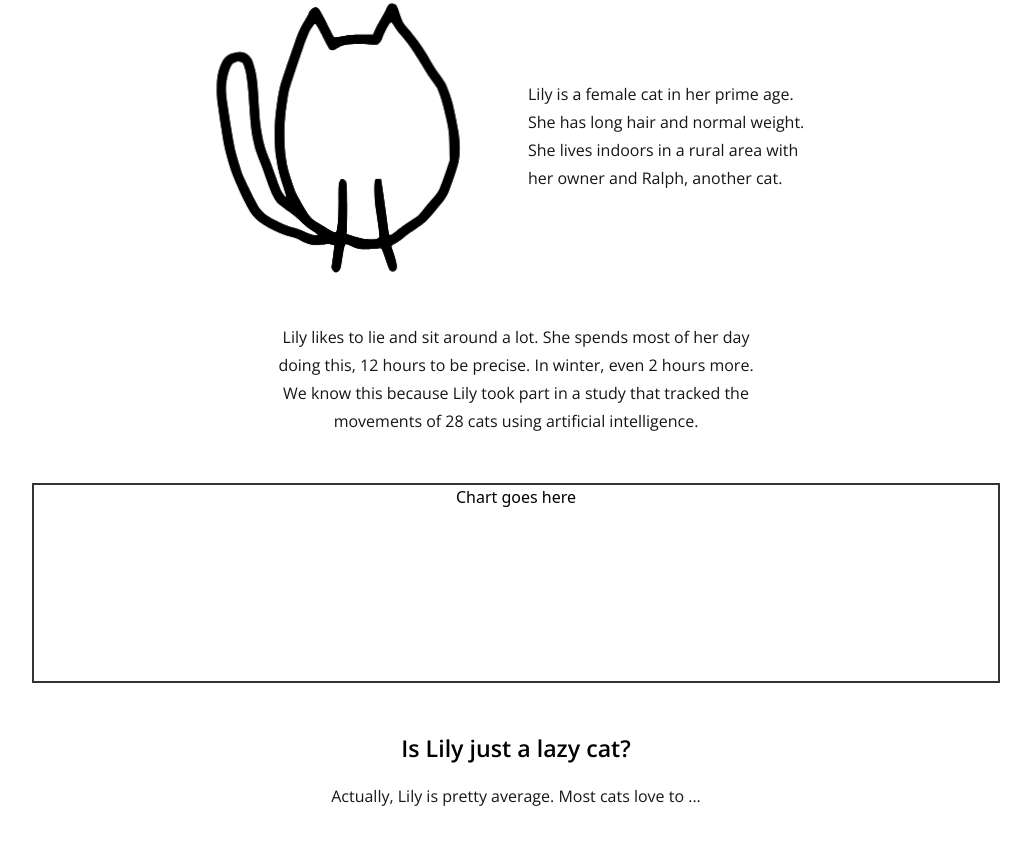
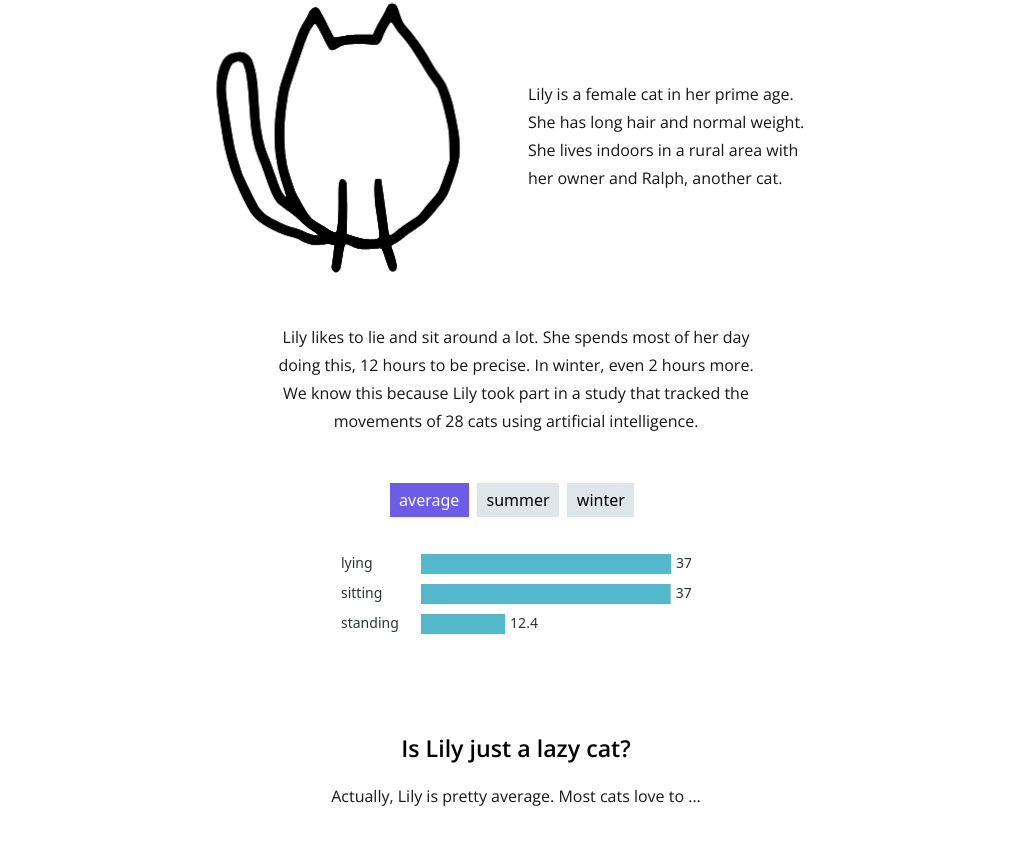
Before and after one commit to Lisa-Ho/lazy-cats, a SvelteKit app: page / in a window 1280 px wide. Shown: the part 417-1262 px from the top of the page, without its empty margins (124-1155 px from the left). Built offline with nearby package versions, Linux system fonts and the light colour scheme.

Commit message:
started bar chart

```diff
--- a/src/App.svelte
+++ b/src/App.svelte
@@ -3,6 +3,7 @@
     import Hero from "./components/Hero.svelte";
     import Intro from "./components/Intro.svelte";
     import cats from "./assets/cats.json";
+
 </script>
 
 
@@ -12,7 +13,7 @@
     </section>
 
     <section>
-        <Intro />
+        <Intro {cats} />
     </section>
 
     <section>
--- /dev/null
+++ b/src/components/BarChart.svelte
@@ -0,0 +1,95 @@
+<script>
+    export let cats = [];
+    let season = "average"; // toggle state
+
+    // filter for Lily and reformat data
+    const poses = ["sitting", "lying", "standing"];
+    $: cat =
+        Array.isArray(cats) && cats.length
+            ? poses.map((pose) => {
+                  const baseKey = `prop_${pose}`;
+                  const cat = cats.filter((d) => d.cat_name === "Lily")[0];
+                  return {
+                      pose,
+                      average: cat[baseKey] ?? null,
+                      summer: cat[`${baseKey}_summer`] ?? null,
+                      winter: cat[`${baseKey}_winter`] ?? null,
+                  };
+              })
+            : [];
+
+    $: sortedData = cat
+        .map((d) => ({ pose: d.pose, value: d[season] }))
+        .sort((a, b) => b.value - a.value);
+
+    $: console.log(sortedData);
+
+    const chartWidth = 350;
+    const barHeight = 30;
+    $: maxValue = Math.max(...sortedData.map((d) => d.value));
+</script>
+
+<div class="chart-container" id="bar-chart">
+    <div class="toggle">
+        {#each ["average", "summer", "winter"] as s}
+            <button class:active={season === s} on:click={() => (season = s)}>
+                {s}
+            </button>
+        {/each}
+    </div>
+    <svg width={chartWidth} height={sortedData.length * barHeight + 10}>
+        {#each sortedData as { pose, value }, i}
+            <g transform={`translate(0, ${i * barHeight})`}>
+                <text x="0" y={barHeight / 2} class="label">{pose}</text>
+                <rect
+                    x="80"
+                    y="5"
+                    height={barHeight - 10}
+                    width={(value / maxValue) * (chartWidth - 100)}
+                    fill="#53B8CC"
+                />
+                <text
+                    x={(value / maxValue) * (chartWidth - 100) + 85}
+                    y={barHeight / 2}
+                    class="label"
+                >
+                    {value.toFixed(1)}
+                </text>
+            </g>
+        {/each}
+    </svg>
+</div>
+
+<!-- border: 1px solid #333; -->
+
+<style>
+    #bar-chart {
+        height: 200px;
+        width: 100%;
+        min-width: 300px;
+        align-items: center;
+        display: flex;
+        flex-direction: column;
+        gap: 1rem;
+    }
+
+    .toggle {
+        margin-bottom: 1rem;
+    }
+    .toggle button {
+        margin-right: 0.5rem;
+        padding: 0.3rem 0.6rem;
+        border: none;
+        background-color: #dfe6e9;
+        cursor: pointer;
+    }
+    .toggle button.active {
+        background-color: #6c5ce7;
+        color: white;
+    }
+    .label {
+        font-size: 14px;
+        dominant-baseline: middle;
+        fill: #2d3436;
+    }
+</style>
--- a/src/components/Beeswarm.svelte
+++ b/src/components/Beeswarm.svelte
@@ -81,8 +81,6 @@
         tooltipX = event.clientX - containerRect.left + 10; // offset for visibility
         tooltipY = event.clientY - containerRect.top + 10;
     }
-
-    $: console.log(tooltipX, tooltipY)
 </script>
 
 <div
--- a/src/components/Intro.svelte
+++ b/src/components/Intro.svelte
@@ -1,6 +1,8 @@
 <script>
-    let svgWidth = 500;
+    import BarChart from "./BarChart.svelte";
+    export let cats;
 </script>
+
 
 <div class="section-wrapper">
     <div class="content-container-column">
@@ -49,7 +51,9 @@
             </p>
         </div>
     </div>
-    <div class="chart-container">Chart goes here</div>
+
+    <BarChart {cats} />
+
 </div>
 
 <style>
@@ -101,12 +105,7 @@
         }
     }
 
-    .chart-container {
-        height: 200px;
-        width: 100%;
-        min-width: 300px;
-        border: 2px solid #333;
-    }
+
 
     #lily-svg {
         order: 0;
```
